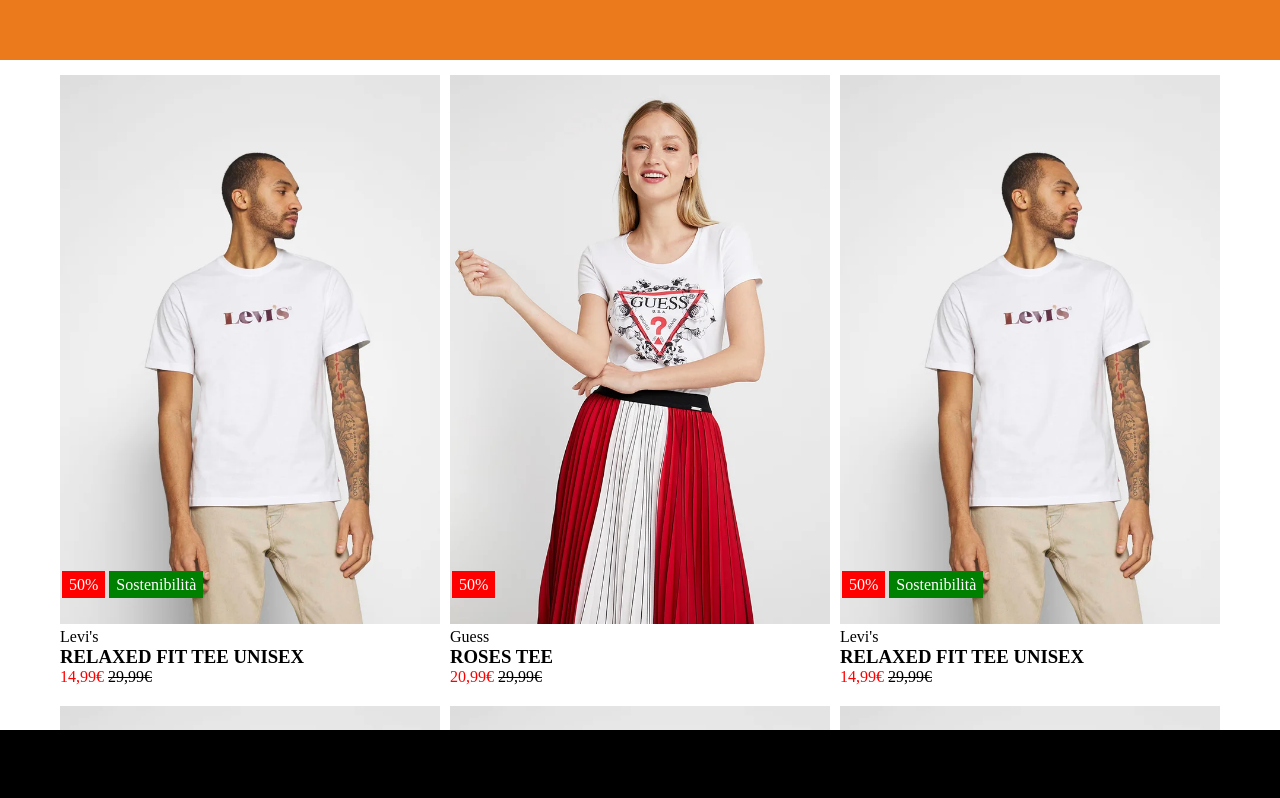
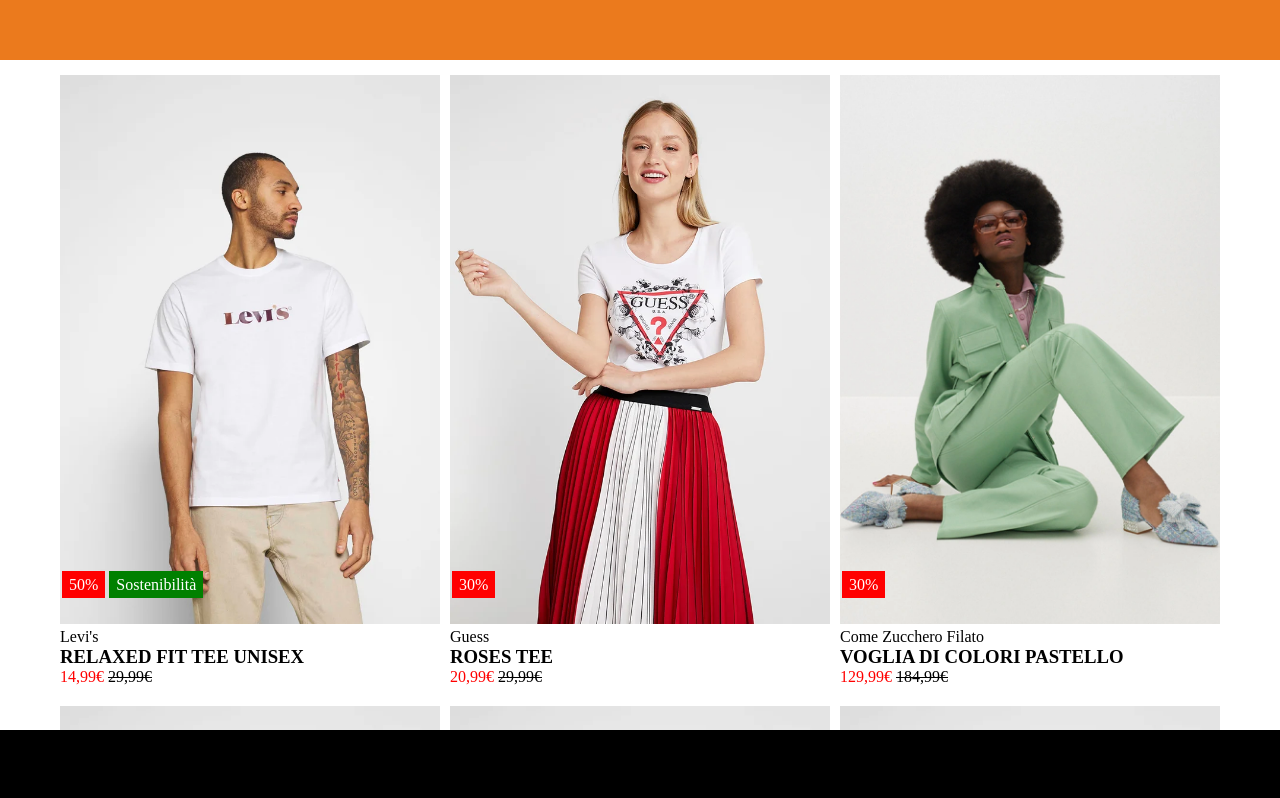
Before and after one commit to AlessandroPalumboDev/html-css-boolando, a plain HTML site: page index.html in a window 1280 px wide. Shown: the top 798 px of the page. Drawn offline with Linux system fonts and the light colour scheme.

Commit message:
[UPD] terzo prodotto

```diff
--- a/index.html
+++ b/index.html
@@ -31,7 +31,7 @@
                         <img class="img-prodotto" src="./img/2.webp" alt="prodotto-2">
                         <img class="img-prodotto-secondo" src="./img/2b.webp" alt="prodotto-2-bis">
                         <span class="cuore position-absolute">&hearts;</span>
-                        <div class="etichette"><span class="percentuale-sconto">50%</span></div>
+                        <div class="etichette"><span class="percentuale-sconto">30%</span></div>
                         <span>Guess</span>
                         <h3>ROSES TEE</h3>
                         <span class="prezzo-scontato">20,99&euro;</span> <span class="prezzo-originale">29,99&euro;</span>
@@ -40,13 +40,13 @@
                 <!-- TERZO PRODOTTO -->
                 <div class="col33">
                     <div class="prodotto position-relative">
-                        <img class="img-prodotto" src="./img/1.webp" alt="prodotto-1">
-                        <img class="img-prodotto-secondo" src="./img/1b.webp" alt="prodotto-1-bis">
+                        <img class="img-prodotto" src="./img/3.webp" alt="prodotto-3">
+                        <img class="img-prodotto-secondo" src="./img/3b.webp" alt="prodotto-3-bis">
                         <span class="cuore position-absolute">&hearts;</span>
-                        <div class="etichette"><span class="percentuale-sconto">50%</span><span class="sostenibilità">Sostenibilità</span></div>
-                        <span>Levi's</span>
-                        <h3>RELAXED FIT TEE UNISEX</h3>
-                        <span class="prezzo-scontato">14,99&euro;</span> <span class="prezzo-originale">29,99&euro;</span>
+                        <div class="etichette"><span class="percentuale-sconto">30%</span></div>
+                        <span>Come Zucchero Filato</span>
+                        <h3>VOGLIA DI COLORI PASTELLO</h3>
+                        <span class="prezzo-scontato">129,99&euro;</span> <span class="prezzo-originale">184,99&euro;</span>
                     </div>
                 </div>
                 <!-- QUARTO PRODOTTO -->
```
